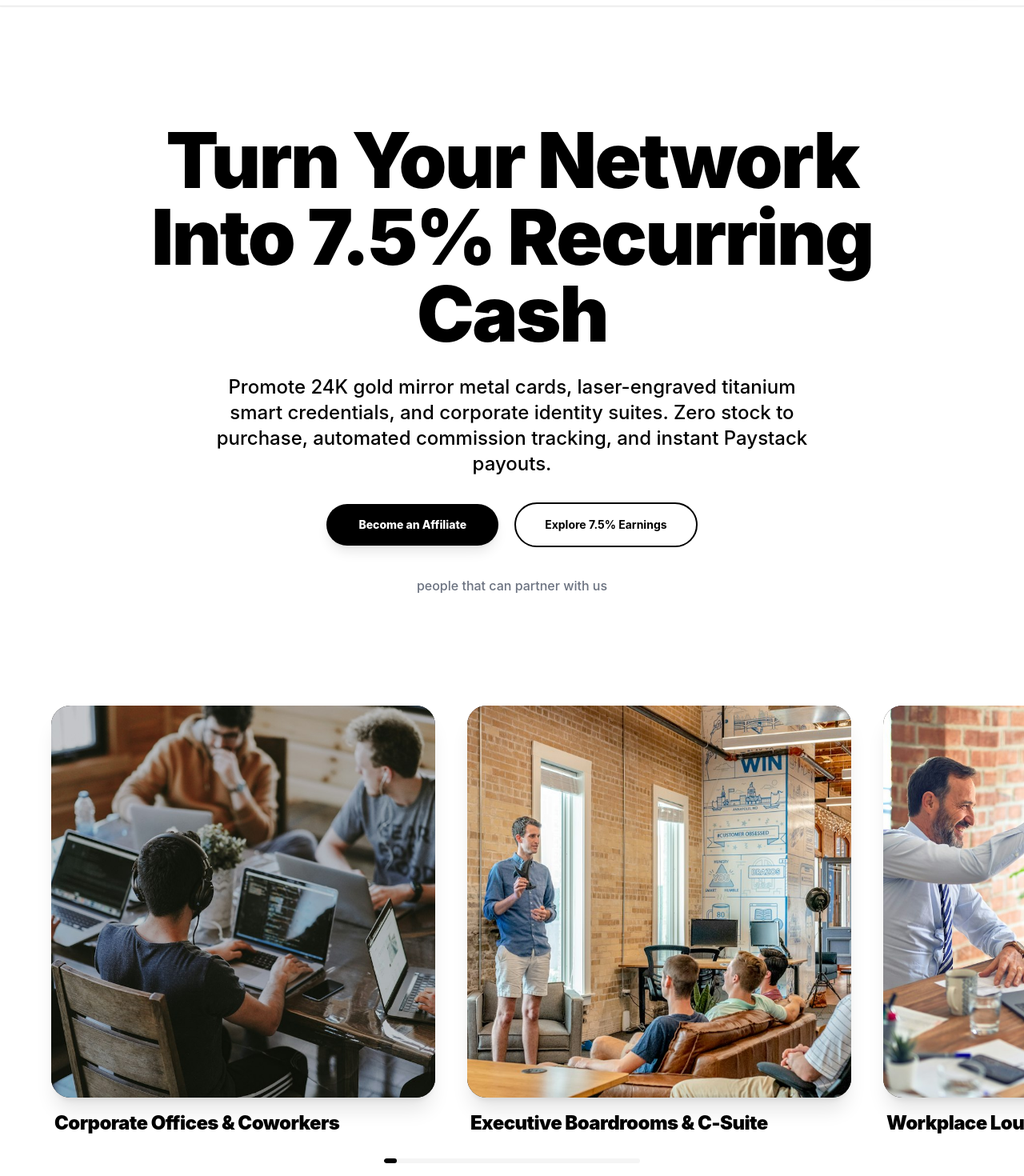
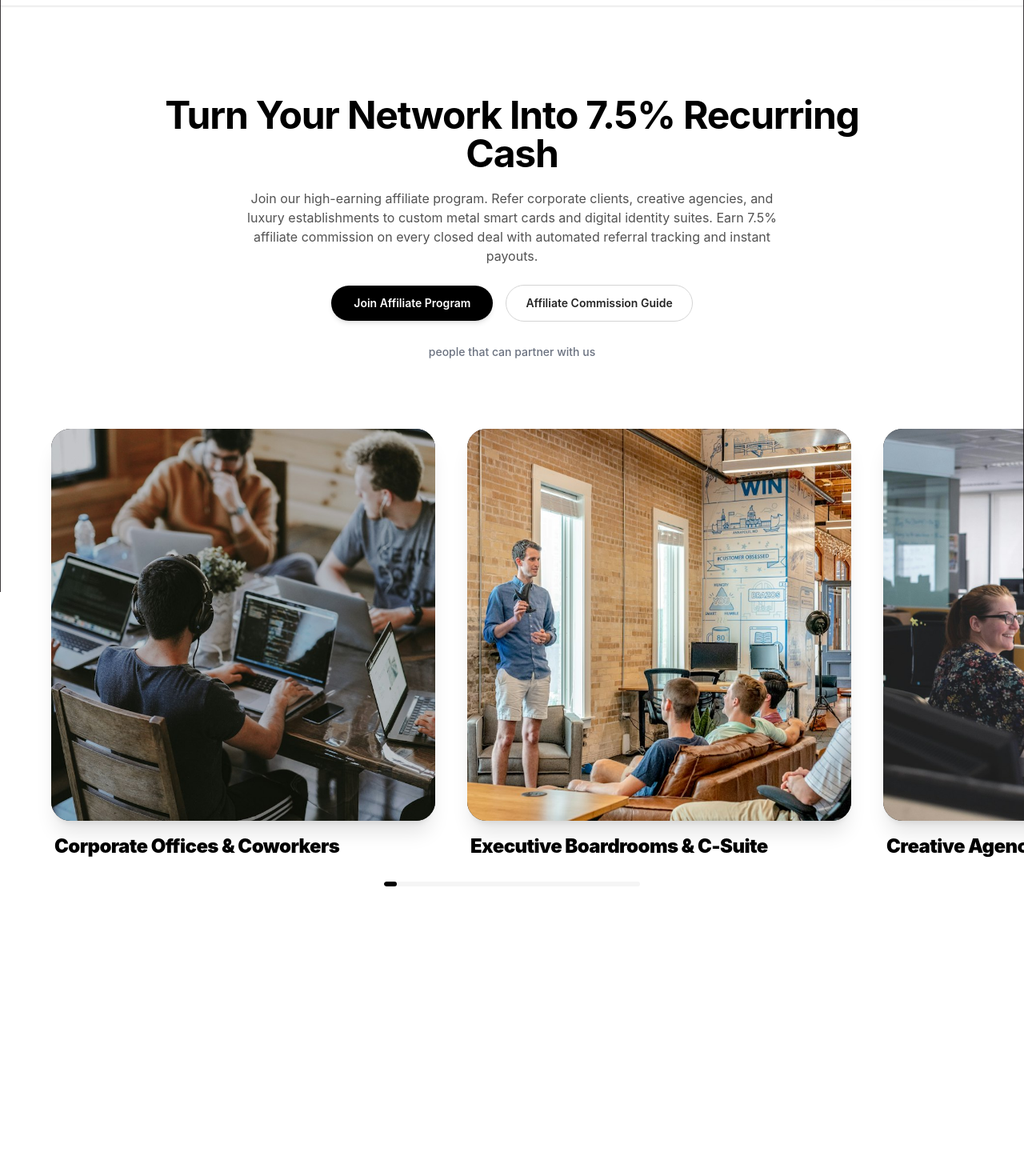
Before and after one commit to 0001-DEV/identifine_affiliate_system, a Next.js app: page / in a window 1280 px wide. Shown: the part 60-1530 px from the top of the page at 80% size. Built offline with nearby package versions, Linux system fonts and the light colour scheme.

Commit message:
Update hero section: use regular font sizes, affiliate-focused wording, reduce space above images, and reduce partner image count to 4

```diff
--- a/src/app/page.tsx
+++ b/src/app/page.tsx
@@ -65,7 +65,7 @@ export default function HomePage() {
     };
   }, []);
 
-  // 7 Partner Persona Cards (People we can partner with)
+  // 4 Focused Partner Establishment Cards
   const partnerShowcase = [
     {
       id: "office-colleagues",
@@ -78,11 +78,6 @@ export default function HomePage() {
       image: "/images/partners/executive-boardroom-meeting.jpg",
     },
     {
-      id: "workplace-lounge",
-      role: "Workplace Lounges & Networking Hubs",
-      image: "/images/partners/office-lounge-discussion.jpg",
-    },
-    {
       id: "creative-agency",
       role: "Creative Agencies & Studios",
       image: "/images/partners/creative-agency-studio.jpg",
@@ -91,16 +86,6 @@ export default function HomePage() {
       id: "tech-startups",
       role: "Tech Startups & Teams",
       image: "/images/partners/tech-startup-team.jpg",
-    },
-    {
-      id: "hospitality-venues",
-      role: "Luxury Hotels & Hospitality Venues",
-      image: "/images/partners/hospitality-hotel-establishment.jpg",
-    },
-    {
-      id: "enterprise-firms",
-      role: "Enterprise & Advisory Establishments",
-      image: "/images/partners/corporate-conference-group.jpg",
     },
   ];
 
@@ -173,36 +158,36 @@ export default function HomePage() {
 
       <main className="flex-1">
         {/* =========================================================================
-            1. HERO SECTION: TEXT ONLY (Spacious, bold, beautiful typography)
+            1. HERO SECTION: TEXT ONLY (Regular font size, affiliate-focused copy)
            ========================================================================= */}
-        <section id="hero" className="pt-28 sm:pt-36 pb-12 sm:pb-16 px-4 sm:px-6 bg-white">
-          <div className="mx-auto max-w-5xl text-center space-y-6 sm:space-y-7">
-            <h1 className="text-4xl sm:text-6xl md:text-7xl lg:text-8xl font-black text-black tracking-tight leading-[1.04]">
+        <section id="hero" className="pt-24 sm:pt-28 pb-3 px-4 sm:px-6 bg-white">
+          <div className="mx-auto max-w-4xl text-center space-y-4 sm:space-y-5">
+            <h1 className="text-3xl sm:text-4xl md:text-5xl font-bold text-black tracking-tight leading-tight">
               Turn Your Network Into 7.5% Recurring Cash
             </h1>
 
-            <p className="text-base sm:text-xl md:text-2xl text-black font-medium leading-relaxed max-w-3xl mx-auto">
-              Promote 24K gold mirror metal cards, laser-engraved titanium smart credentials, and corporate identity suites. Zero stock to purchase, automated commission tracking, and instant Paystack payouts.
+            <p className="text-sm sm:text-base text-neutral-600 font-normal leading-relaxed max-w-2xl mx-auto">
+              Join our high-earning affiliate program. Refer corporate clients, creative agencies, and luxury establishments to custom metal smart cards and digital identity suites. Earn 7.5% affiliate commission on every closed deal with automated referral tracking and instant payouts.
             </p>
 
-            <div className="flex items-center justify-center gap-4 sm:gap-5 pt-1">
+            <div className="flex items-center justify-center gap-3 sm:gap-4 pt-1">
               <Link
                 href="/portal?tab=register"
-                className="rounded-full bg-black hover:bg-neutral-800 text-white px-8 py-3.5 sm:px-10 sm:py-4 text-xs sm:text-sm font-extrabold shadow-lg hover:scale-105 transition"
+                className="rounded-full bg-black hover:bg-neutral-800 text-white px-7 py-3 text-xs sm:text-sm font-semibold shadow-md hover:scale-105 transition"
               >
-                Become an Affiliate
+                Join Affiliate Program
               </Link>
               <Link
                 href="/pricing"
-                className="rounded-full border-2 border-black bg-white hover:bg-neutral-100 text-black px-7 py-3.5 sm:px-9 sm:py-4 text-xs sm:text-sm font-bold transition"
+                className="rounded-full border border-neutral-300 bg-white hover:bg-neutral-50 text-neutral-800 px-6 py-3 text-xs sm:text-sm font-semibold transition"
               >
-                Explore 7.5% Earnings
+                Affiliate Commission Guide
               </Link>
             </div>
 
-            {/* people that can partner with us: gray color and lowercase */}
-            <div className="pt-2">
-              <p className="text-sm sm:text-base text-gray-500 font-medium lowercase">
+            {/* people that can partner with us: reduced space to images directly below */}
+            <div className="pt-2 pb-0">
+              <p className="text-xs sm:text-sm text-gray-500 font-medium lowercase">
                 people that can partner with us
               </p>
             </div>
@@ -211,16 +196,16 @@ export default function HomePage() {
 
         {/* =========================================================================
             1B. PINNED HORIZONTAL CONTAINER OF PICTURES (MOVES ON SCROLL)
-                High image heights, bold names visible below each image
+                High image heights, reduced image count (4), bold names visible
            ========================================================================= */}
         <section
           ref={heroSectionRef}
           id="partners-scroll"
-          className="relative w-full h-[450vh] bg-white border-b border-neutral-200"
+          className="relative w-full h-[280vh] bg-white border-b border-neutral-200"
         >
           {/* Sticky Viewport: Pins beneath header as user scrolls, animating cards horizontally */}
           <div className="sticky top-20 h-[calc(100vh-80px)] w-full flex flex-col justify-center overflow-hidden bg-white">
-            <div className="relative w-full overflow-hidden py-4">
+            <div className="relative w-full overflow-hidden py-2">
               <div
                 ref={trackRef}
                 className="flex items-start gap-8 sm:gap-10 px-8 sm:px-16 will-change-transform transition-transform duration-75"
```
